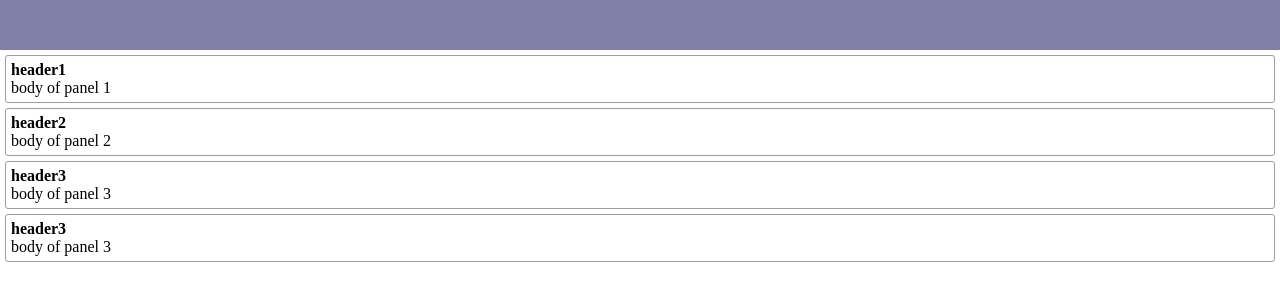
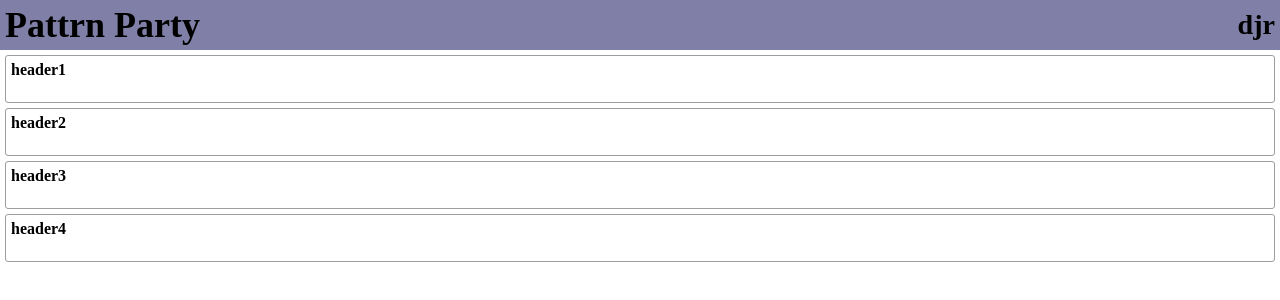
Before and after one commit to davidjryan/pattrn-party, a plain HTML site: page index.html in a window 1280 px wide. Drawn offline with Linux system fonts and the light colour scheme.

Commit message:
fixed html

```diff
--- a/index.html
+++ b/index.html
@@ -10,25 +10,30 @@
   </head>
   <body>
     <header>
-
+      <h2>Pattrn Party</h1>
+      <h3>djr</h2>
     </header>
     <main>
       <section class="accordian">
         <article class="tab">
           <h4 class="header">header1</h4>
-          <p class="body">body of panel 1</p>
+          <img src="" alt="">
+          <p class="text">text of panel 1</p>
         </article>
         <article class="tab">
           <h4 class="header">header2</h4>
-          <p class="body">body of panel 2</p>
+          <img src="" alt="">
+          <p class="text">text of panel 2</p>
         </article>
         <article class="tab">
           <h4 class="header">header3</h4>
-          <p class="body">body of panel 3</p>
+          <img src="" alt="">
+          <p class="text">text of panel 3</p>
         </article>
         <article class="tab">
-          <h4 class="header">header3</h4>
-          <p class="body">body of panel 3</p>
+          <h4 class="header">header4</h4>
+          <img src="" alt="">
+          <p class="text">body of panel 4</p>
         </article>
       </section>
     </main>
```
